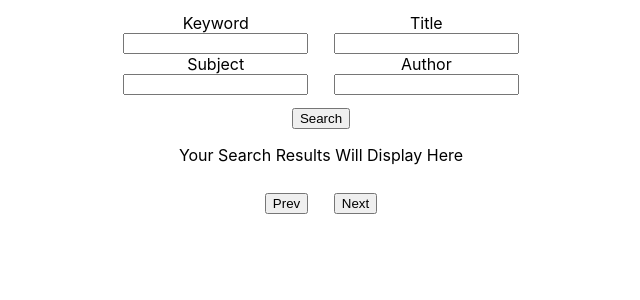
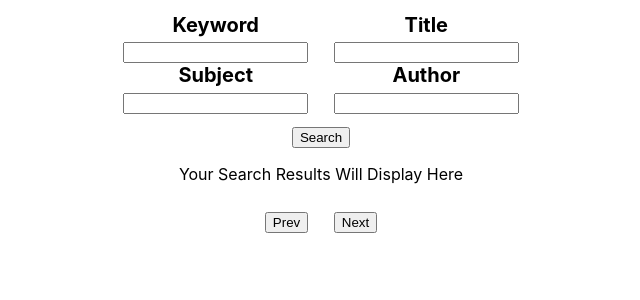
Before and after one commit to NicknotJ/Chingu-Books, a React (Create React App) app in the folder book-browser/: page / in a window 1280 px wide. Shown: the top 300 px of the page, without its empty margins (319-959 px from the left). Built offline with nearby package versions, Linux system fonts and the light colour scheme.

Commit message:
css is love. css is life. labels now are display:block.

```diff
--- a/book-browser/src/App.css
+++ b/book-browser/src/App.css
@@ -18,6 +18,13 @@
   margin: 1%;
 }
 
+label {
+  font-size: 20px;
+  font-weight: bold;
+  display: block;
+  margin-bottom: 3%;
+}
+
 .searchButton {
   display: block;
   margin-left: auto;
```
